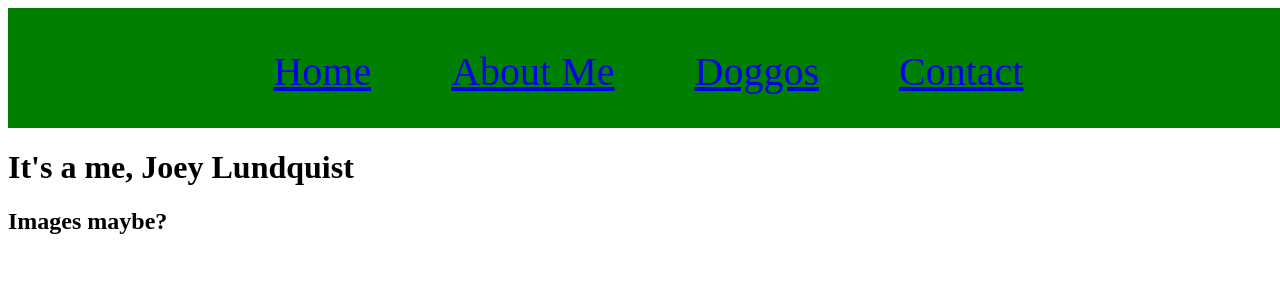
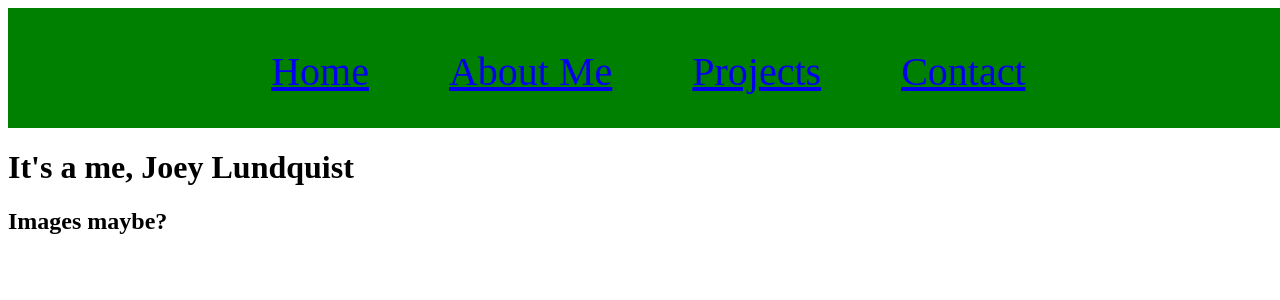
Before and after one commit to JoeyLundquist/personal-site, a React (Create React App) app: page /#/home in a window 1280 px wide. Shown: the top 300 px of the page. Built offline with nearby package versions, Linux system fonts and the light colour scheme.

Commit message:
set up routes for the site and base components for those routes

```diff
--- a/src/components/AboutMe/AboutMe.jsx
+++ b/src/components/AboutMe/AboutMe.jsx
@@ -5,7 +5,7 @@ export const AboutMe = () => {
 
     return(
         <>
-            This is about me dawg!!!
+            <h1>About Me</h1>
         </>
     )
 }
--- a/src/components/App/App.js
+++ b/src/components/App/App.js
@@ -4,6 +4,8 @@ import {HashRouter as Router, Navigate, Route, Routes,} from 'react-router-dom'
 import { Nav } from '../Nav/Nav';
 import { HomePage } from '../Home/Home';
 import { AboutMe } from '../AboutMe/AboutMe';
+import { Projects } from '../Projects/Projects';
+import { Contact } from '../Contact/Contact';
 
 function App() {
   return (
@@ -17,7 +19,11 @@ function App() {
 
           <Route path='/home' element={<HomePage />}/>
 
-          <Route path='/about-me' element={<AboutMe />} />
+          <Route path='/about' element={<AboutMe />} />
+
+          <Route path='/projects' element={<Projects />} />
+
+          <Route path='/contact' element={<Contact />} />
 
         </Routes>
 
--- /dev/null
+++ b/src/components/Contact/Contact.jsx
@@ -0,0 +1,11 @@
+
+
+
+export const Contact = () => {
+
+    return(
+        <>
+            <h1>Contact Me</h1>
+        </>
+    )
+}
--- a/src/components/Nav/Nav.jsx
+++ b/src/components/Nav/Nav.jsx
@@ -19,15 +19,15 @@ export const Nav = () => {
                 Home
             </Link>
 
-            <Link to="/about-me" className='nav-links'>
+            <Link to="/about" className='nav-links'>
                 About Me
             </Link>
 
-            <Link to="/dogs" className='nav-links'>
-                Doggos
+            <Link to="/projects" className='nav-links'>
+                Projects
             </Link>
 
-            <Link to="/contact-me" className='nav-links'>
+            <Link to="/contact" className='nav-links'>
                 Contact
             </Link>
         </div>
--- /dev/null
+++ b/src/components/Projects/Projects.jsx
@@ -0,0 +1,12 @@
+
+
+
+export const Projects = () => {
+
+
+    return(
+        <>
+            <h1>These are the projects</h1>
+        </>
+    )
+}
```
